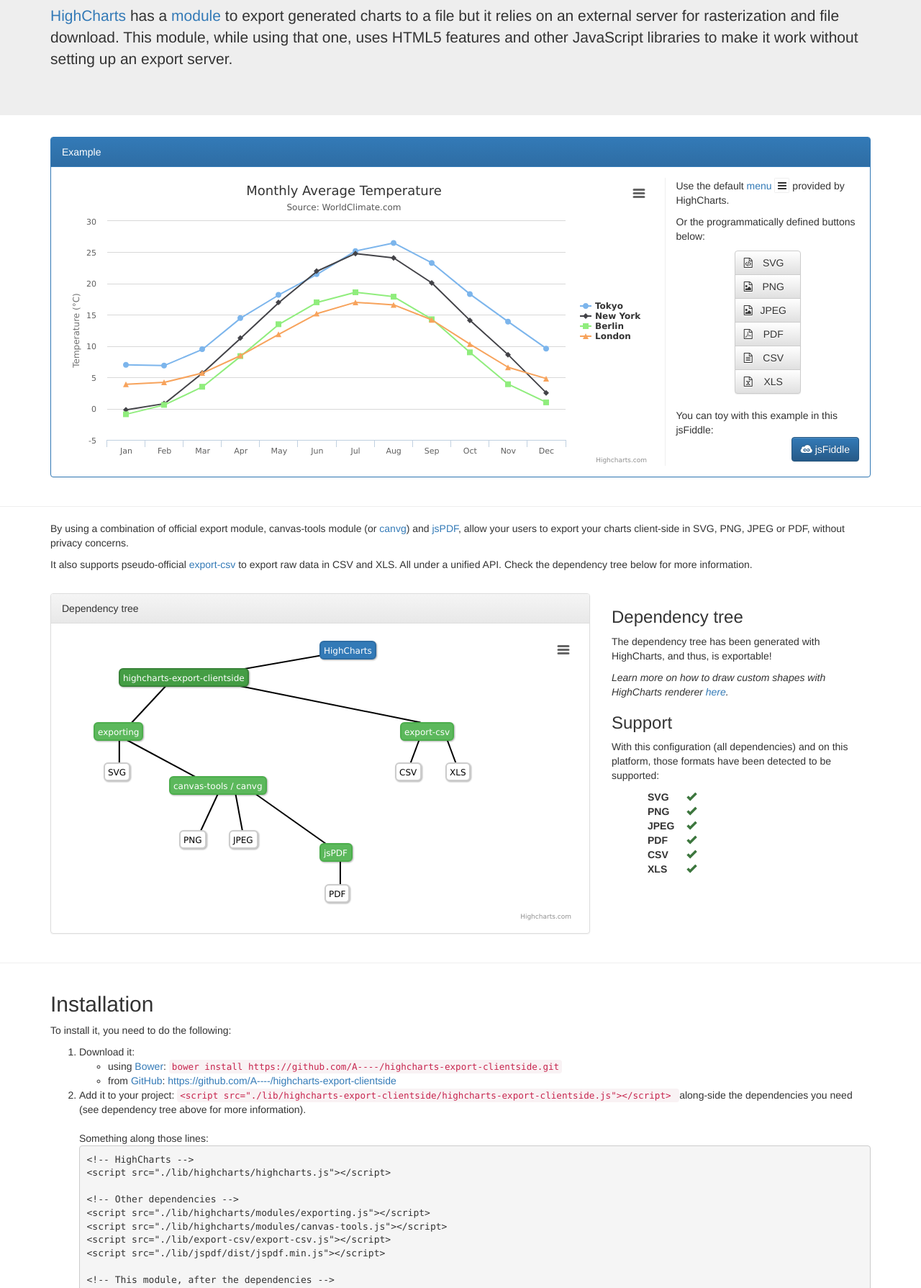
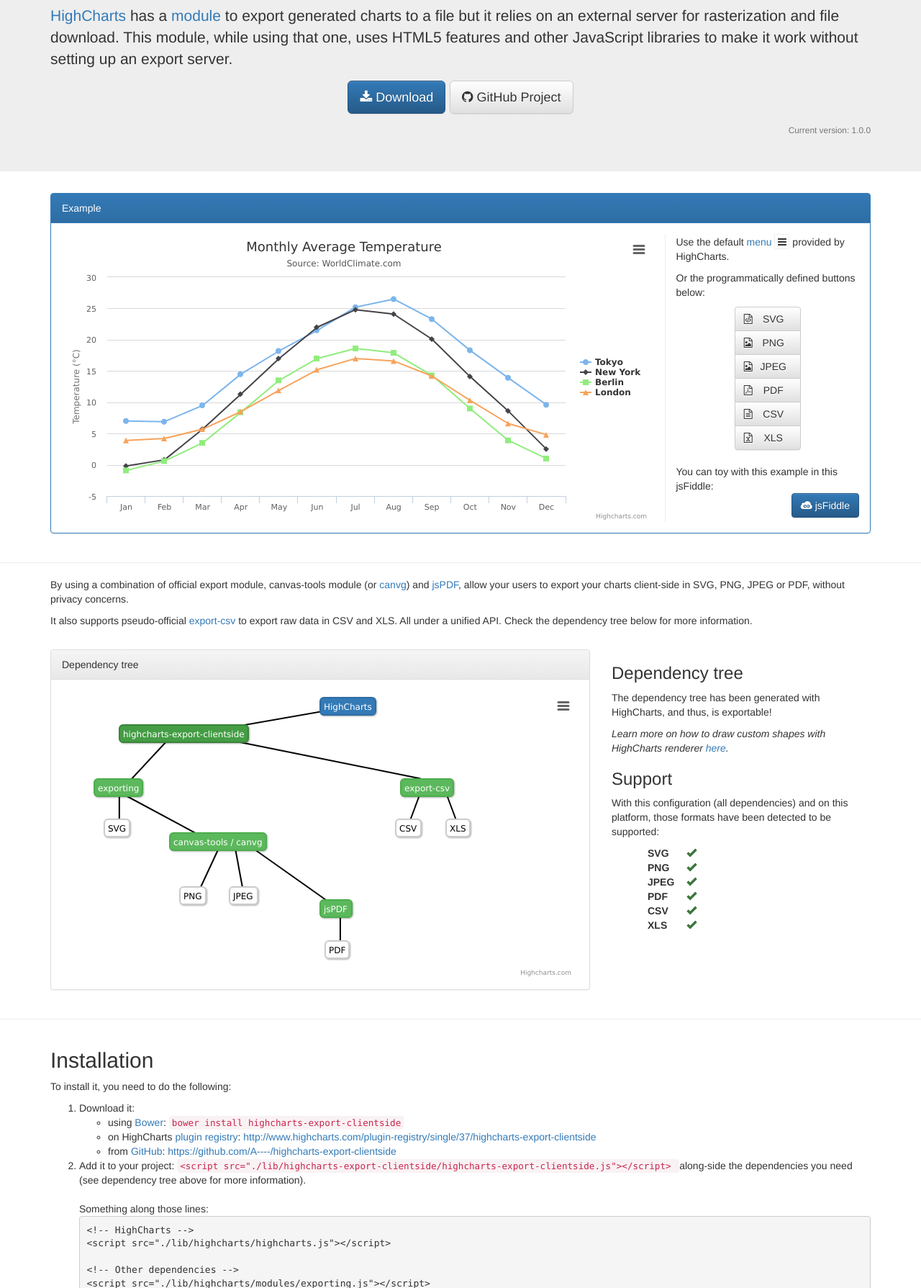
Before and after one commit to A----/highcharts-export-clientside, a website: page index.html in a window 1280 px wide. Shown: the part 210-1999 px from the top of the page at 72% size. Drawn offline with Linux system fonts and the light colour scheme.

Commit message:
Modifications w/ 1.0.0 release

```diff
--- a/index.html
+++ b/index.html
@@ -59,6 +59,15 @@
       file but it relies on an external server for rasterization and file download. This module, while using that one, uses HTML5
       features and other JavaScript libraries to make it work without setting up an export server.
     </p>
+    <p class="text-center">
+      <a class="btn btn-primary btn-lg" href="#installation">
+        <i class="fa fa-download"></i> Download
+      </a>
+      <a class="btn btn-default btn-lg" href="https://github.com/A----/highcharts-export-clientside">
+        <i class="fa fa-github"></i> GitHub Project
+      </a>
+    </p>
+      <small class="pull-right text-muted">Current version: 1.0.0</small>
   </div>
 </div>
 
@@ -185,7 +194,12 @@
       <ul>
         <li>
           using <a href="http://bower.io">Bower</a>:
-          <code>bower install https://github.com/A----/highcharts-export-clientside.git</code>
+          <code>bower install highcharts-export-clientside</code>
+        </li>
+        <li>
+          on HighCharts <a href="http://www.highcharts.com/plugin-registry/">plugin registry</a>:
+          <a href="http://www.highcharts.com/plugin-registry/single/37/highcharts-export-clientside">
+            http://www.highcharts.com/plugin-registry/single/37/highcharts-export-clientside</a>
         </li>
         <li>
           from <a href="https://github.com">GitHub</a>:
```
